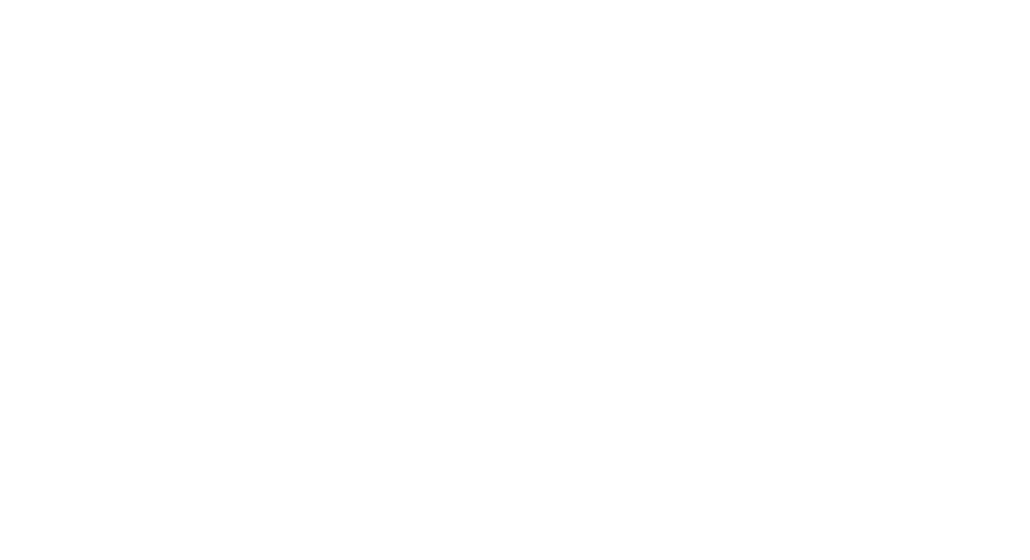
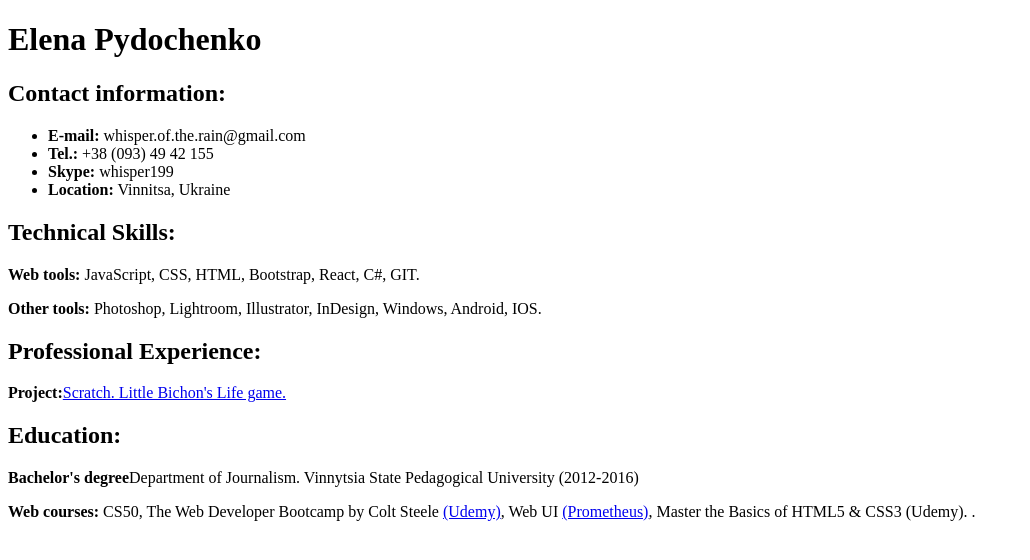
Before and after one commit to whisperoftherain/rsschool-cv, a plain HTML site: page index.html in a window 1280 px wide. Shown: the whole page, without its empty margins (0-1030 px from the left). Drawn offline with Linux system fonts and the light colour scheme.

Commit message:
refactor: add personal info to index.html

```diff
--- a/index.html
+++ b/index.html
@@ -1,9 +1,24 @@
 <!DOCTYPE html>
 <html>
 <head>
-	<title></title>
+	<title>whisperoftherain</title>
 </head>
 <body>
-
-</body>
-</html>
+	<div>
+		<h1>Elena Pydochenko</h1>
+<h2>Contact information:</h2>
+<ul>
+	<li><strong>E-mail:</strong> whisper.of.the.rain@gmail.com </li>
+	<li><strong>Tel.:</strong> +38 (093) 49 42 155</li>
+	<li><strong>Skype:</strong> whisper199</li>
+	<li><strong>Location:</strong> Vinnitsa, Ukraine</li>
+</ul>
+<h2>Technical Skills:</h2>
+	<p><strong>Web tools:</strong> JavaScript, CSS, HTML, Bootstrap, React, C#, GIT.</p>
+	<p><strong>Other tools:</strong> Photoshop, Lightroom, Illustrator, InDesign, Windows, Android, IOS.</p>
+<h2>Professional Experience:</h2>
+<p><strong>Project:</strong><a href="https://scratch.mit.edu/projects/326700525/">Scratch. Little Bichon's Life game.</a> </p>
+<h2>Education:</h2>
+<p><strong>Bachelor's degree</strong>Department of Journalism. Vinnytsia State Pedagogical University (2012-2016)</p>
+<p><strong>Web courses:</strong> CS50, The Web Developer Bootcamp by Colt Steele <a href="https://www.udemy.com/course/the-web-developer-bootcamp/">(Udemy)</a>, Web UI <a href="https://edx.prometheus.org.ua/courses/course-v1:LITS+114+2017_T4/course/">(Prometheus)</a>,  Master the Basics of HTML5 & CSS3 (Udemy).  .
+</p>
```
